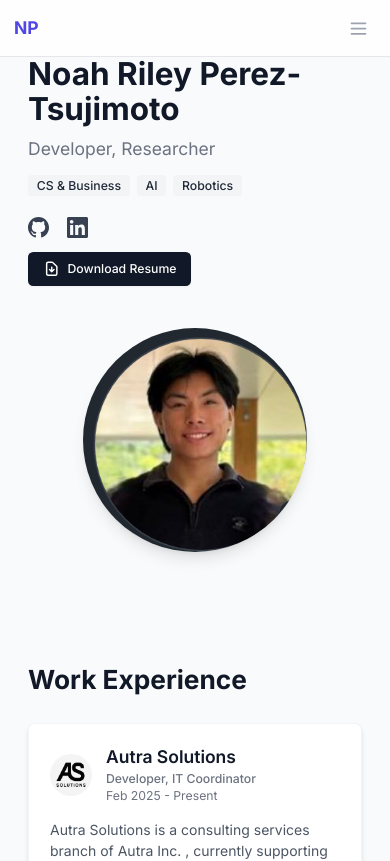
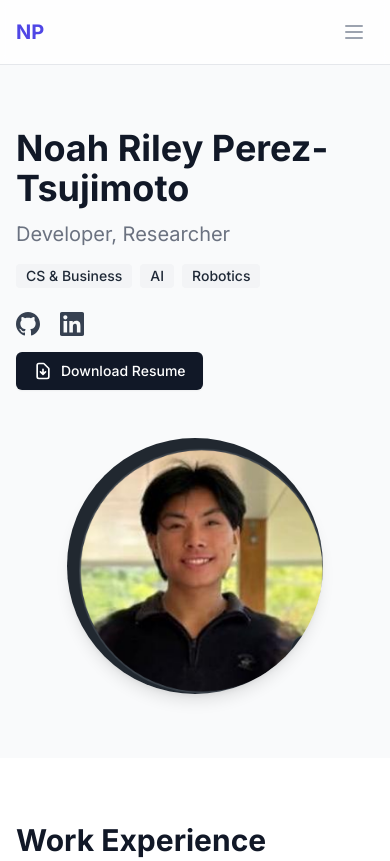
Before and after one commit to nrileyperez/me, a React (Vite) app: page / in a window 390 px wide. Shown: the top 861 px of the page. Built offline with nearby package versions, Linux system fonts and the light colour scheme.

Commit message:
restore: revert to working checkpoint

```diff
--- a/index.html
+++ b/index.html
@@ -3,12 +3,13 @@
   <head>
     <meta charset="UTF-8" />
     <link rel="icon" type="image/svg+xml" href="favicon.svg" />
-    <meta name="viewport" content="width=device-width, initial-scale=1.0" />
+    <meta name="viewport" content="width=device-width, initial-scale=1.0, maximum-scale=1.0, user-scalable=no" />
     <title>Noah Riley Perez-Tsujimoto - Portfolio</title>
+    <meta name="description" content="Portfolio website of Noah Riley Perez-Tsujimoto - Developer, Researcher" />
     <link href="https://fonts.googleapis.com/css2?family=Inter:wght@300;400;500;600;700&display=swap" rel="stylesheet">
   </head>
   <body>
     <div id="root"></div>
-    <script type="module" src="/src/main.tsx"></script>
+    <script type="module" src="./src/main.tsx"></script>
   </body>
 </html>
--- a/src/App.tsx
+++ b/src/App.tsx
@@ -9,12 +9,16 @@ function App() {
   return (
     <div className="min-h-screen bg-gray-50">
       <Navbar />
-      <div className="max-w-7xl mx-auto px-4 sm:px-6 lg:px-8">
+      <main className="pt-16">
         <Hero data={portfolioData.personal} />
-        <WorkExperience data={portfolioData.workExperience} />
+        <div className="bg-white">
+          <WorkExperience data={portfolioData.workExperience} />
+        </div>
         <Education data={portfolioData.education} />
-        <Projects data={portfolioData.projects} />
-      </div>
+        <div className="bg-white">
+          <Projects data={portfolioData.projects} />
+        </div>
+      </main>
     </div>
   )
 }
--- a/src/index.css
+++ b/src/index.css
@@ -1,34 +1,8 @@
+@import url('https://fonts.googleapis.com/css2?family=Inter:wght@300;400;500;600;700&display=swap');
+
 @tailwind base;
 @tailwind components;
 @tailwind utilities;
-
-body {
-  margin: 0;
-  font-family: 'Inter', sans-serif;
-}
-
-#root {
-  min-height: 100vh;
-}
-
-/* Mobile-first responsive design */
-@media screen and (max-width: 768px) {
-  html {
-    font-size: 14px;
-  }
-
-  .section-container {
-    padding-left: 1rem;
-    padding-right: 1rem;
-  }
-}
-
-/* Prevent content shifting */
-@supports (-webkit-touch-callout: none) {
-  .min-h-screen {
-    min-height: -webkit-fill-available;
-  }
-}
 
 @layer base {
   html {
--- a/vite.config.ts
+++ b/vite.config.ts
@@ -5,6 +5,17 @@ export default defineConfig({
   plugins: [react()],
   base: '/me/',
   build: {
-    outDir: 'dist'
+    outDir: 'dist',
+    assetsDir: 'assets',
+    rollupOptions: {
+      output: {
+        entryFileNames: `assets/[name].js`,
+        chunkFileNames: `assets/[name].js`,
+        assetFileNames: `assets/[name].[ext]`
+      }
+    }
+  },
+  server: {
+    port: 3000
   }
 })
```
